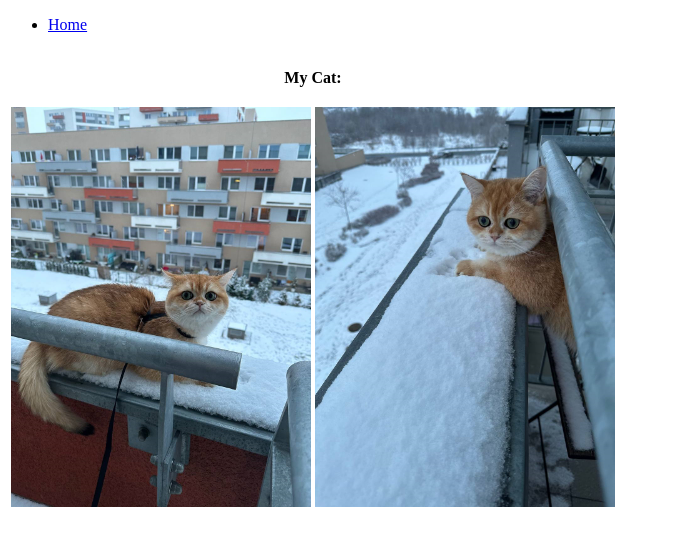
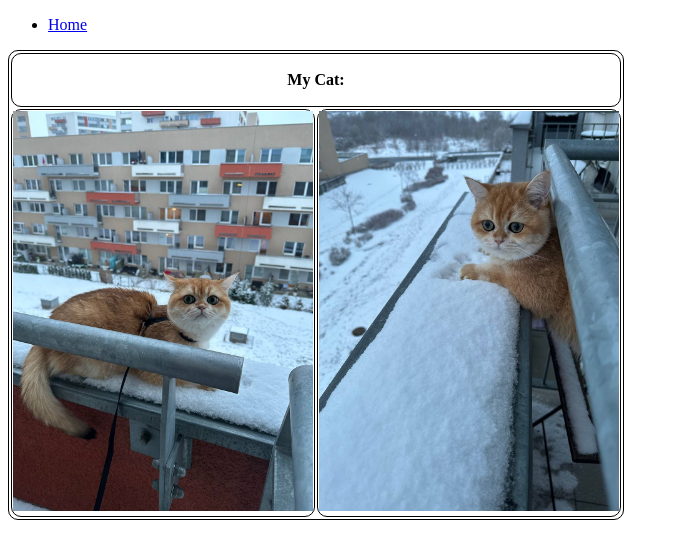
Before and after one commit to KShust/hillel, a plain HTML site: page pages/gallery.html in a window 1280 px wide. Shown: the whole page, without its empty margins (0-679 px from the left). Drawn offline with Linux system fonts and the light colour scheme.

Commit message:
Add style

```diff
--- a/pages/gallery.html
+++ b/pages/gallery.html
@@ -5,6 +5,12 @@
     <meta http-equiv="X-UA-Compatible" content="IE=edge">
     <meta name="viewport" content="width=device-width, initial-scale=1.0">
     <title>Gallery</title>
+    <style>
+        table, th, td {
+        border: 1px solid black;
+        border-radius: 10px;
+        }
+    </style>
 </head>
 <body>
     <nav>
```
